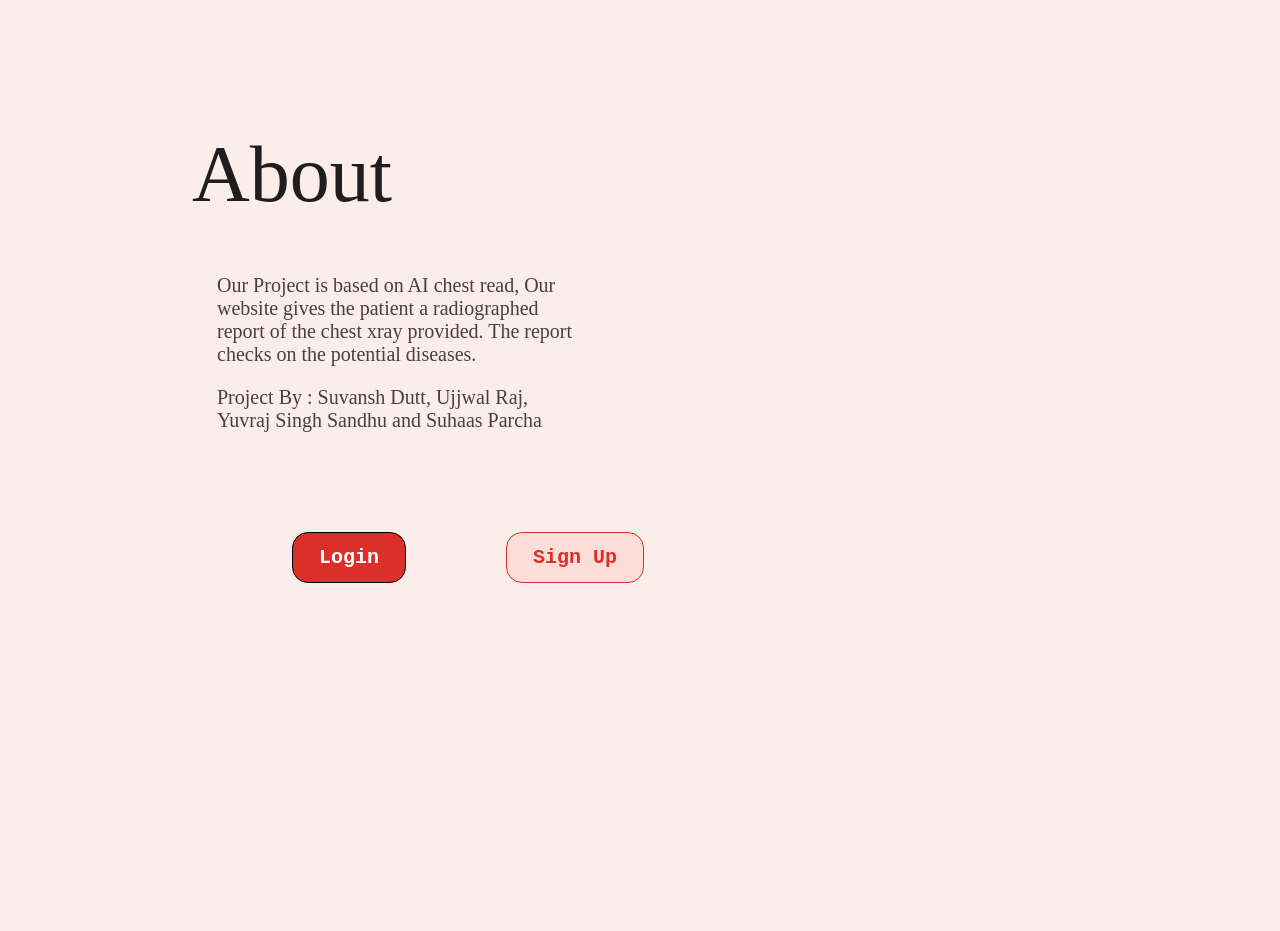
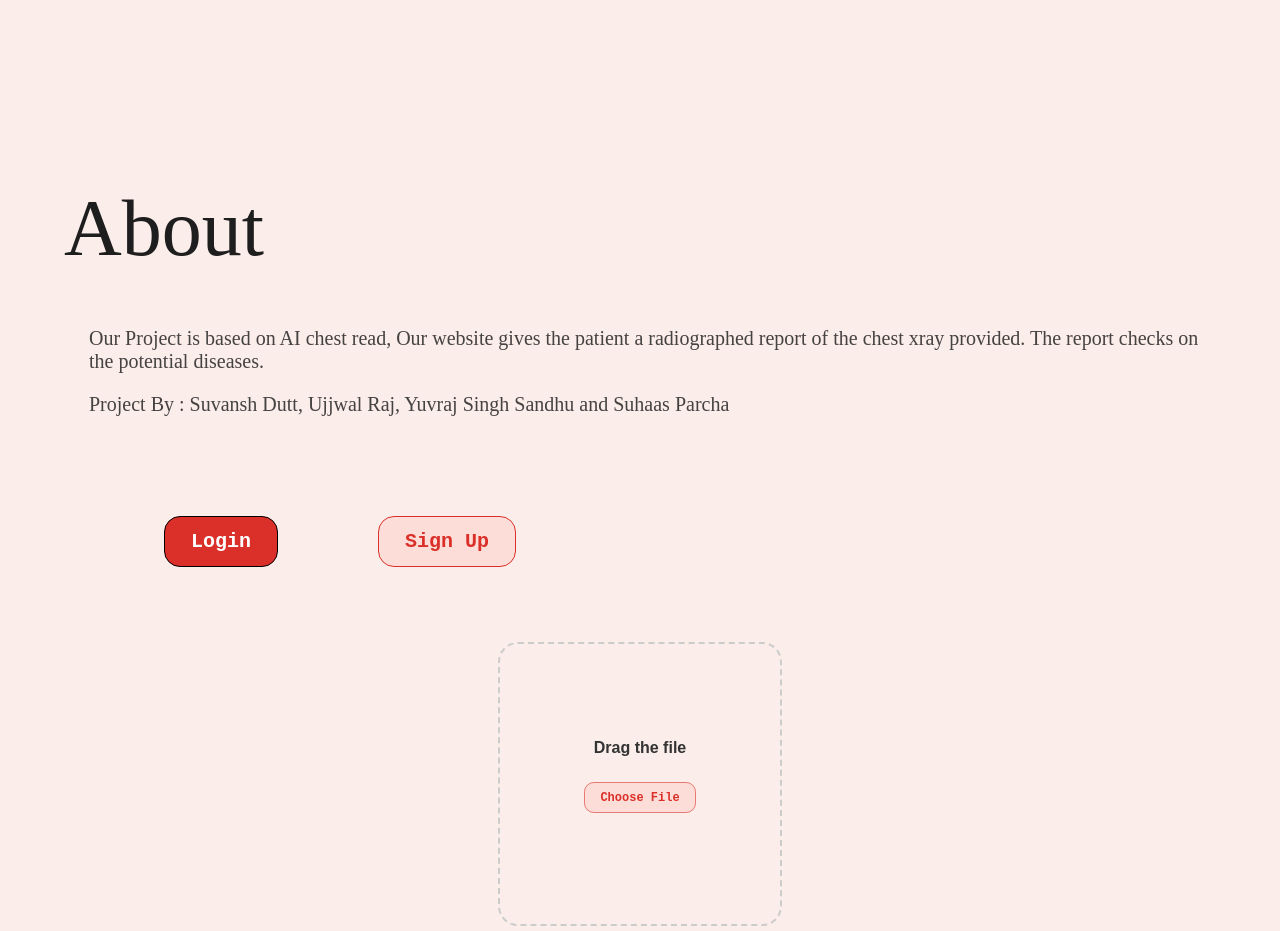
Before and after one commit to suvanshdutt/4ZP6A-capstone, a SvelteKit app: page / in a window 1280 px wide. Shown: the part 80-1011 px from the top of the page. Before the commit the page ends 800 px from the top, so only its background shows below. Built offline with nearby package versions, Linux system fonts and the light colour scheme.

Commit message:
Added new changes

```diff
--- a/src/components/Dropbox.svelte
+++ b/src/components/Dropbox.svelte
@@ -23,7 +23,7 @@
         document.getElementById('fileElem').click();
         }} >
         Choose File
-      </Button>
+        </Button>
         </div>
       </div>
     </form>
@@ -43,12 +43,6 @@
   float: left;
   text-align : center;
 }
-#drop-area.highlight {
-  border-color: #fbede9;
-}
-p {
-  margin-top: 0;
-}
 #fileElem {
   display: none;
 }
@@ -63,20 +57,7 @@ p {
   align-items: center;
 }
 
-#gallery {
-  margin-top: 10px;
-}
-#gallery img {
-  width: 150px;
-  margin-bottom: 10px;
-  margin-right: 10px;
-  vertical-align: middle;
-  background: #fbede9;
-}
 
-.button:hover {
-  background: #fbede9;
-}
 
 
 .buttons {
--- a/src/components/homepage.svelte
+++ b/src/components/homepage.svelte
@@ -1,10 +1,12 @@
 <script lang="ts">
     import Header from "../shared/Header.svelte";
     import Button from "../shared/Button.svelte";
+    import Dropbox from "./Dropbox.svelte";
 
 </script>
 
 <main>
+    <div class="main-body">
         <div class="About">
             <h1>About</h1>
             <p>Our Project is based on AI chest read, Our website gives the patient a radiographed report of the chest xray
@@ -15,6 +17,10 @@
                 <Button inverse={true} on:click={() => window.location.href = "/signup"}>Sign Up</Button>
             </div>
         </div>
+        <div class="dpb">
+            <Dropbox/>
+        </div>
+    </div>
 </main>
 
 <style>
@@ -23,15 +29,32 @@
         color: var(--text_color);
         margin: 0;
     }
+    .main-body {
+    display: flex;
+    flex-direction: row;
+    justify-content: space-between;
+    align-items: center; /* Vertically centers items */
+    gap: 50px; /* Adjust spacing between the elements */
+    flex-wrap: wrap; /* Allows items to wrap if the screen is smaller */
+}
+
+.dpb {
+    flex: 1;
+    display: flex;
+    justify-content: center;
+    align-items: center;
+    margin-top: 20px;
+}
 
     main {
         margin-top: 15vh;
-        margin-left: 15vw;
-        margin-right: 15vw;
+        margin-left: 5vw;
+        margin-right: 5vw;
     }
 
+
     .About {
-        margin-right: 40vw;
+        margin-right: 5px;
     }
 
     h1 {
--- a/src/routes/+page.svelte
+++ b/src/routes/+page.svelte
@@ -1,6 +1,6 @@
 <script>
     import App from "../App.svelte";
-    import Homepage from "../components/homepage.svelte";
+    import Homepage from "../components/Homepage.svelte";
 </script>
 
 <Homepage />
--- a/src/shared/Header.svelte
+++ b/src/shared/Header.svelte
@@ -5,7 +5,7 @@
 <header>
     <nav>
         <div class="header">
-            <a class="logo">AI For Chest X-ray read</a>
+            <a class="logo" href ="/">AI For Chest X-ray read</a>
             <div class="header-right">
               <a class="active" href="/">Home</a>
               <a href="/login">Login</a>
```
Lines whose indentation alone changed are shown as unchanged.
